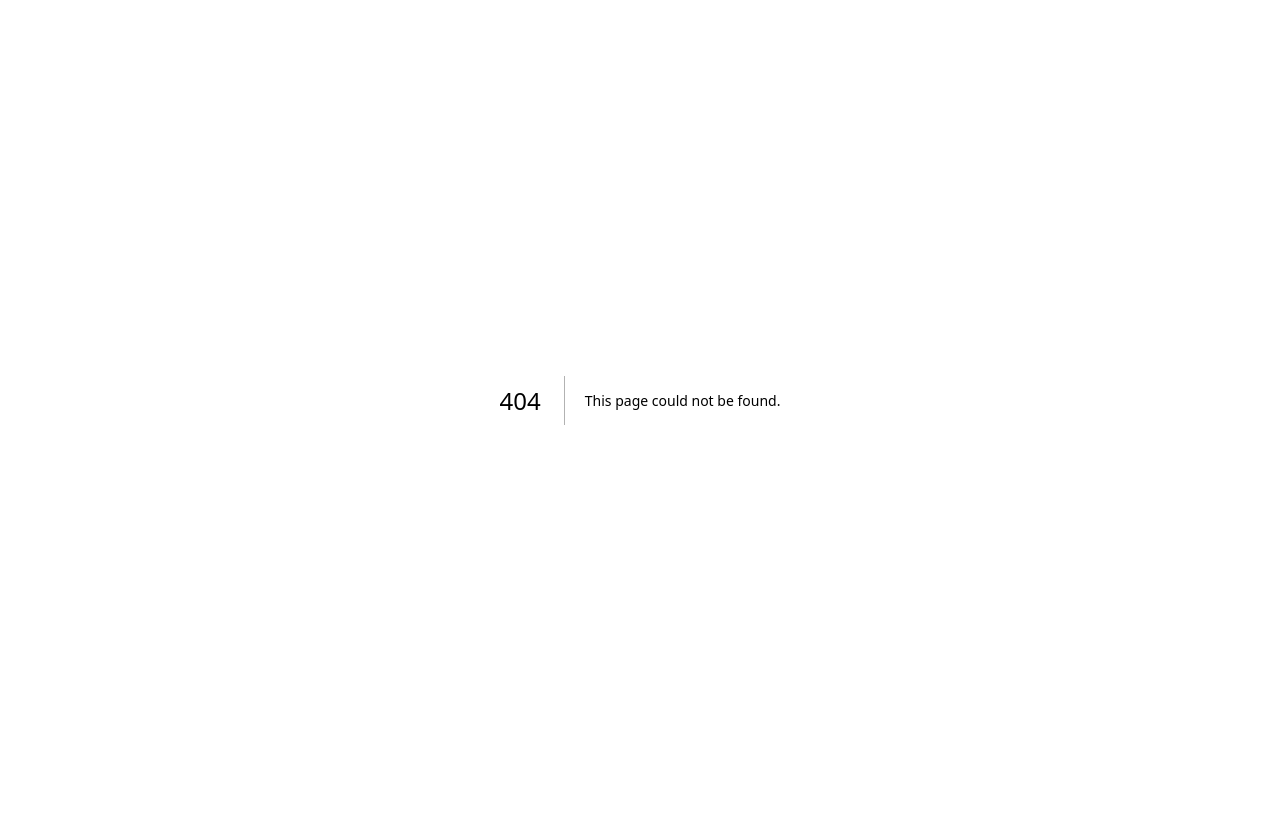
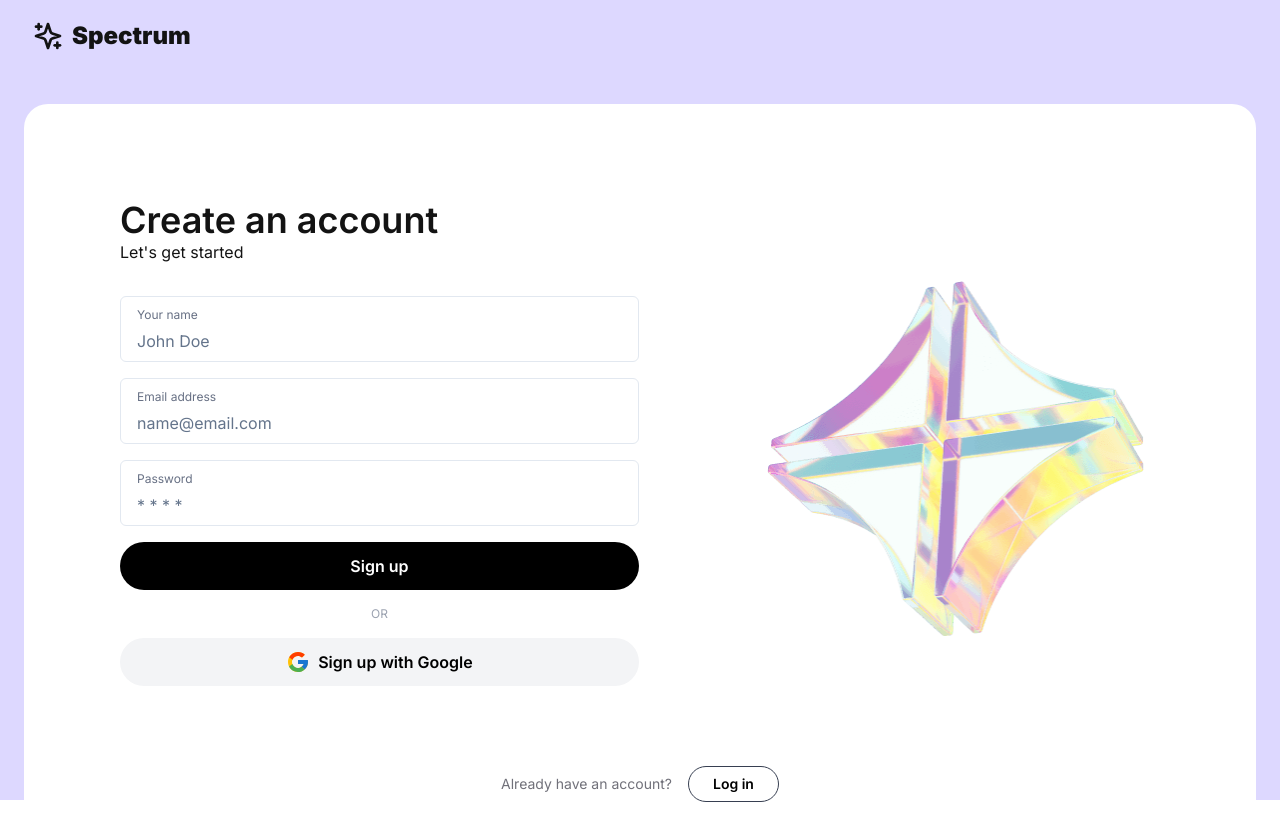
Before and after one commit to DouglasKyrius/spectrum, a Next.js app: page /auth/sign-up in a window 1280 px wide. Before the commit this address had no page. Shown: the top 840 px of the page. Before the commit the page ends 800 px from the top, so only its background shows below. Built offline with nearby package versions, Linux system fonts and the light colour scheme.

Commit message:
:truck: (auth): Added 'auth' path to authentication files

```diff
--- a/src/app/(auth)/layout.tsx
+++ b/src/app/auth/layout.tsx
@@ -1,15 +1,12 @@
-import Header from '@/components/Header';
-import { Sidebar } from '@/components/Sidebar';
-import { CollapseSidebarProvider } from '@/contexts/CollapseSidebar.context';
 import { Sparkles } from 'lucide-react';
 import Link from 'next/link';
 
 export const metadata = {
-  title: 'Spectrum - Discover creators',
-  description: 'Generated by create next app',
+  title: 'Spectrum - Authenticate',
+  description: 'Authentication page',
 };
 
-export default function DashboardLayout({
+export default function AuthLayout({
   children,
 }: {
   children: React.ReactNode;
--- a/src/app/(auth)/sign-up/page.tsx
+++ b/src/app/auth/log-in/page.tsx
@@ -1,39 +1,34 @@
+'use client';
+import Link from 'next/link';
+import Image from 'next/image';
+import { useState } from 'react';
+import { FcGoogle } from 'react-icons/fc';
 import { Button } from '@/components/ui/Button';
 import { Input } from '@/components/ui/input';
-import Image from 'next/image';
-import Link from 'next/link';
-import { FcGoogle } from 'react-icons/fc';
 
-export default function SignUpPage() {
+export default function LogInPage() {
+  const [isLoading, setLoading] = useState(false);
+
+  const handleGoogleRedirect = () => {
+    setLoading(true);
+    window.location.assign(
+      process.env.NEXT_PUBLIC_BACKEND_GOOGLE_LOGIN as string
+    );
+  };
+
   return (
-    <div className="lg:my-8 lg:px-6">
-      <div className="grid lg:bg-white max-w-7xl m-auto gap-y-12 rounded-3xl p-4 lg:min-h-[760px] lg:px-24 lg:py-24">
+    <div className="lg:my-10 lg:px-6">
+      <div className="grid lg:bg-white max-w-7xl m-auto gap-y-12 rounded-3xl p-4 lg:min-h-[760px] lg:px-24 lg:py-32">
         <div className="lg:flex justify-between items-center gap-x-28">
           <div className="lg:w-1/2">
             <div className="text-center lg:text-start">
               <h1 className="text-2xl lg:text-4xl font-semibold">
-                Create an account
+                Welcome back 👋
               </h1>
-              <p className="text-sm lg:text-base">Let&apos;s get started</p>
+              <p className="text-sm lg:text-base">Please enter your details</p>
             </div>
             <div className="my-4 lg:my-8">
               <div className="flex flex-col gap-y-4">
-                <div className="flex gap-x-4">
-                  <Input
-                    id="firstName"
-                    type="text"
-                    label="First name"
-                    placeholder="John"
-                    className="flex-1"
-                  />
-                  <Input
-                    id="lastName"
-                    type="text"
-                    label="Last name"
-                    placeholder="John"
-                    className="flex-1"
-                  />
-                </div>
                 <Input
                   id="emailAddress"
                   type="email"
@@ -46,12 +41,18 @@ export default function SignUpPage() {
                   label="Password"
                   placeholder="* * * *"
                 />
-                <Button variant="black">Sign up</Button>
+                <Button variant="black">Log in</Button>
               </div>
+
               <div className="flex flex-col gap-y-4 my-4">
                 <p className="text-[#9ba2b0] text-xs m-auto">OR</p>
-                <Button variant={'cancel'} className="gap-x-2">
-                  <FcGoogle size={24} /> Sign up with Google
+                <Button
+                  variant={'cancel'}
+                  className="gap-x-2"
+                  onClick={handleGoogleRedirect}
+                  isLoading={isLoading}
+                >
+                  <FcGoogle size={24} /> Continue with Google
                 </Button>
               </div>
             </div>
@@ -66,10 +67,12 @@ export default function SignUpPage() {
           </div>
         </div>
         <div className="flex flex-wrap justify-center items-center gap-4">
-          <p className="text-zinc-500 text-sm">Already have an account?</p>
-          <Link href="/log-in">
+          <p className="text-zinc-500 text-sm">
+            Don&apos;t have an account? Create a free account here
+          </p>
+          <Link href="/auth/sign-up">
             <Button variant="outline" size="sm">
-              Log in
+              Sign up
             </Button>
           </Link>
         </div>
--- a/src/app/(auth)/log-in/page.tsx
+++ b/src/app/auth/sign-up/page.tsx
@@ -1,24 +1,41 @@
+'use client';
+
+import Link from 'next/link';
+import Image from 'next/image';
+import { useState } from 'react';
 import { FcGoogle } from 'react-icons/fc';
-
 import { Button } from '@/components/ui/Button';
 import { Input } from '@/components/ui/input';
-import Image from 'next/image';
-import Link from 'next/link';
 
-export default function LogInPage() {
+export default function SignUpPage() {
+  const [isLoading, setLoading] = useState(false);
+
+  const handleGoogleRedirect = () => {
+    setLoading(true);
+    window.location.assign(
+      process.env.NEXT_PUBLIC_BACKEND_GOOGLE_LOGIN as string
+    );
+  };
+
   return (
-    <div className="lg:my-10 lg:px-6">
-      <div className="grid lg:bg-white max-w-7xl m-auto gap-y-12 rounded-3xl p-4 lg:min-h-[760px] lg:px-24 lg:py-32">
+    <div className="lg:my-8 lg:px-6">
+      <div className="grid lg:bg-white max-w-7xl m-auto gap-y-12 rounded-3xl p-4 lg:min-h-[760px] lg:px-24 lg:py-24">
         <div className="lg:flex justify-between items-center gap-x-28">
           <div className="lg:w-1/2">
             <div className="text-center lg:text-start">
               <h1 className="text-2xl lg:text-4xl font-semibold">
-                Welcome back 👋
+                Create an account
               </h1>
-              <p className="text-sm lg:text-base">Please enter your details</p>
+              <p className="text-sm lg:text-base">Let&apos;s get started</p>
             </div>
             <div className="my-4 lg:my-8">
               <div className="flex flex-col gap-y-4">
+                <Input
+                  id="displayName"
+                  type="text"
+                  label="Your name"
+                  placeholder="John Doe"
+                />
                 <Input
                   id="emailAddress"
                   type="email"
@@ -31,12 +48,17 @@ export default function LogInPage() {
                   label="Password"
                   placeholder="* * * *"
                 />
-                <Button variant="black">Log in</Button>
+                <Button variant="black">Sign up</Button>
               </div>
               <div className="flex flex-col gap-y-4 my-4">
                 <p className="text-[#9ba2b0] text-xs m-auto">OR</p>
-                <Button variant={'cancel'} className="gap-x-2">
-                  <FcGoogle size={24} /> Continue with Google
+                <Button
+                  variant={'cancel'}
+                  className="gap-x-2"
+                  onClick={handleGoogleRedirect}
+                  isLoading={isLoading}
+                >
+                  <FcGoogle size={24} /> Sign up with Google
                 </Button>
               </div>
             </div>
@@ -51,12 +73,10 @@ export default function LogInPage() {
           </div>
         </div>
         <div className="flex flex-wrap justify-center items-center gap-4">
-          <p className="text-zinc-500 text-sm">
-            Don&apos;t have an account? Create a free account here
-          </p>
-          <Link href="/sign-up">
+          <p className="text-zinc-500 text-sm">Already have an account?</p>
+          <Link href="/auth/log-in">
             <Button variant="outline" size="sm">
-              Sign up
+              Log in
             </Button>
           </Link>
         </div>
```
